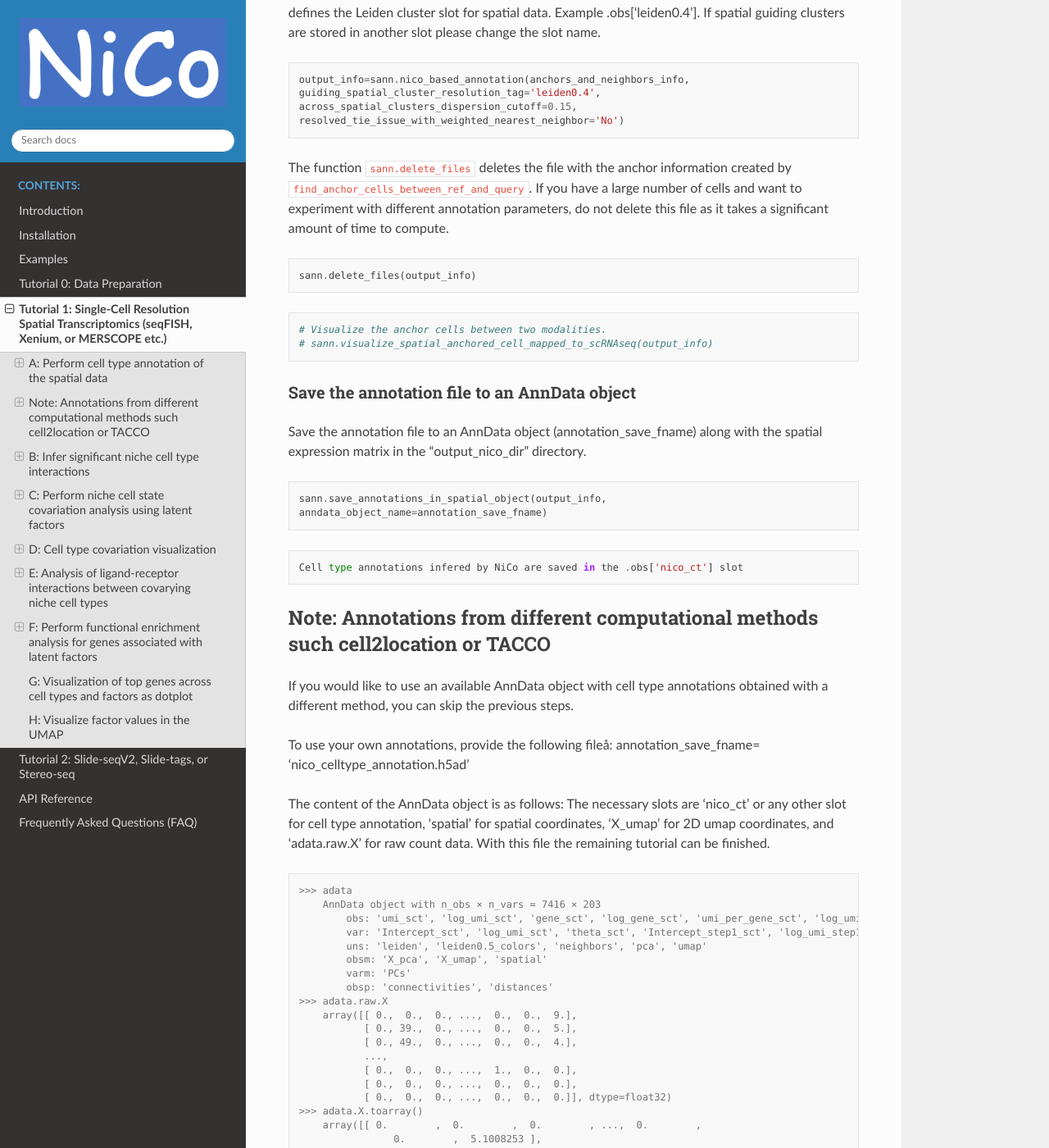
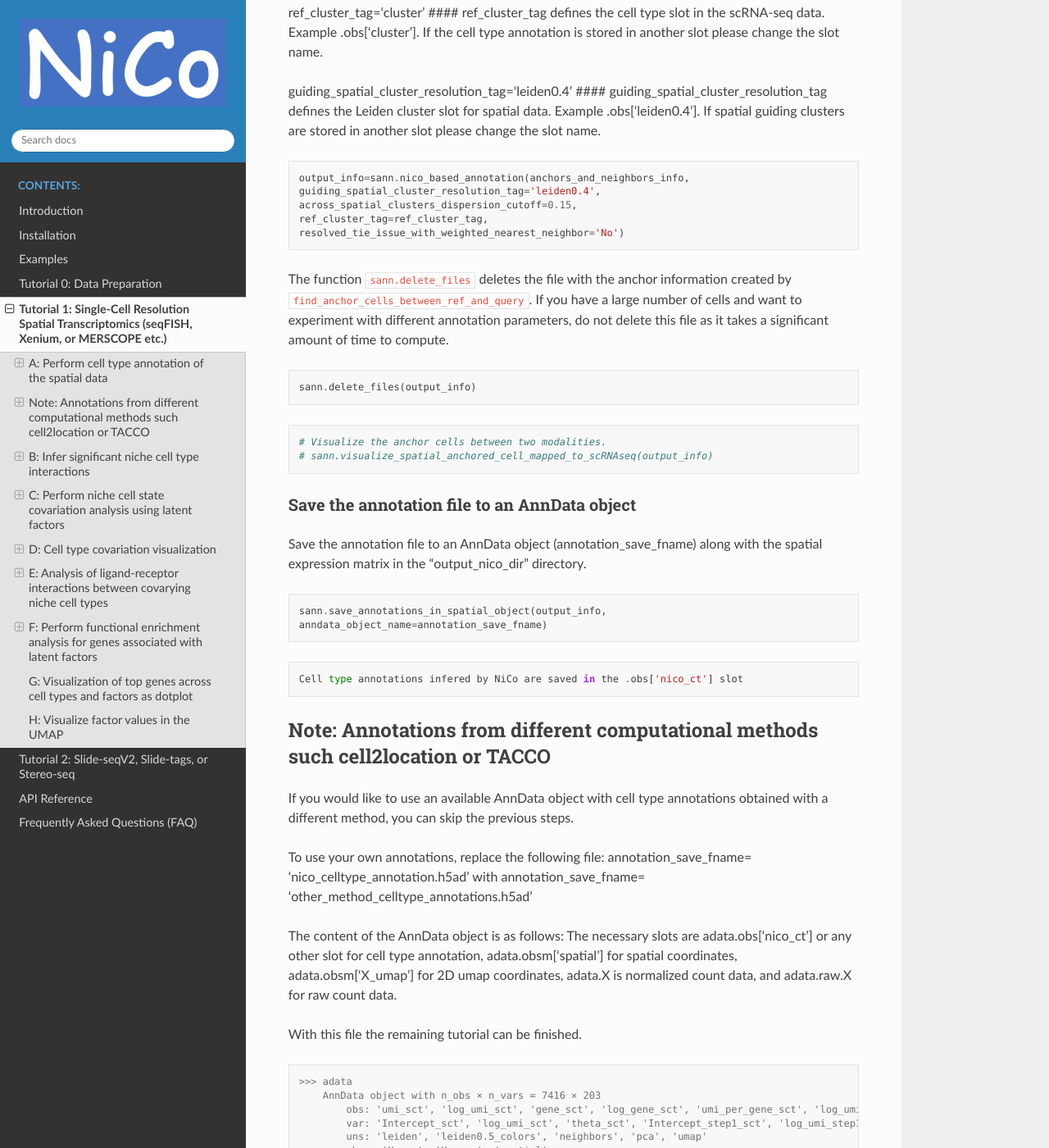
Before and after one commit to ankitbioinfo/NiCo_Documentation, a Sphinx documentation site: the page built from docs/tutorial1.rst, in a window 1280 px wide and 1400 px high, scrolled down 3023 px. Shown: the whole window at 82% size. Built offline with Sphinx 7.4.7 and the Read the Docs theme 2.0.0, drawn with Linux system fonts in a browser that asks for light colours; some of the changed text lies outside the part shown.

Commit message:
Adding NiCo Doc

```diff
--- a/docs/tutorial1.rst
+++ b/docs/tutorial1.rst
@@ -58,7 +58,9 @@
 retrieve information on all relelvant parameters.
 
 print(sann.find_anchor_cells_between_ref_and_query.__doc__)
+
 print(sint.spatial_neighborhood_analysis.__doc__)
+
 print(scov.gene_covariation_analysis.__doc__)
 
 All the figures will be saved in ``saveas=pdf`` format as vector
@@ -70,12 +72,14 @@
 without background, set transparent_mode=True.
 If figure output within the Jupyter Notebook is not desired, set showit=False.
 
-Please download the sample data and python notebookds from the git repository
-https://github.com/ankitbioinfo/nico_tutorial and keep all the files and
+Please download the sample data and python notebookds from the `git repository
+<https://github.com/ankitbioinfo/nico_tutorial>`_ and keep all the files and
 folders in the same directory to run the tutorial. Unzip inputRef.zip and inputQuery.zip.
 
 inputRef (single-cell RNA-sequencing data)
+
 inputQuery (single-cell resolution spatial transcriptomics data)
+
 NiCoLRdb.txt (Ligand-receptor database file)
 
 Before running the nico_analysis_highres_image_tech.ipynb notebook for the NiCo analysis, input data
@@ -160,6 +164,7 @@
     output_info=sann.nico_based_annotation(anchors_and_neighbors_info,
     guiding_spatial_cluster_resolution_tag='leiden0.4',
     across_spatial_clusters_dispersion_cutoff=0.15,
+    ref_cluster_tag=ref_cluster_tag,
     resolved_tie_issue_with_weighted_nearest_neighbor='No')
 
 The function ``sann.delete_files`` deletes the file with the anchor information
@@ -202,12 +207,20 @@
 If you would like to use an available AnnData object with cell type annotations obtained
 with a different method, you can skip the previous steps.
 
-To use your own annotations, provide the following fileå:
+To use your own annotations, replace the following file:
 annotation_save_fname= ‘nico_celltype_annotation.h5ad’
+with
+annotation_save_fname= 'other_method_celltype_annotations.h5ad'
 
-The content of the AnnData object is as follows: The necessary slots are 'nico_ct' or any other slot for cell type annotation,
-'spatial' for spatial coordinates, 'X_umap' for 2D umap coordinates, and 'adata.raw.X' for raw count data.
+The content of the AnnData object is as follows:
+The necessary slots are adata.obs['nico_ct'] or any other slot for cell type annotation,
+adata.obsm['spatial'] for spatial coordinates,
+adata.obsm['X_umap'] for 2D umap coordinates,
+adata.X is normalized count data, and
+adata.raw.X for raw count data.
+
 With this file the remaining tutorial can be finished.
+
 
 .. code-block:: console
 
```
